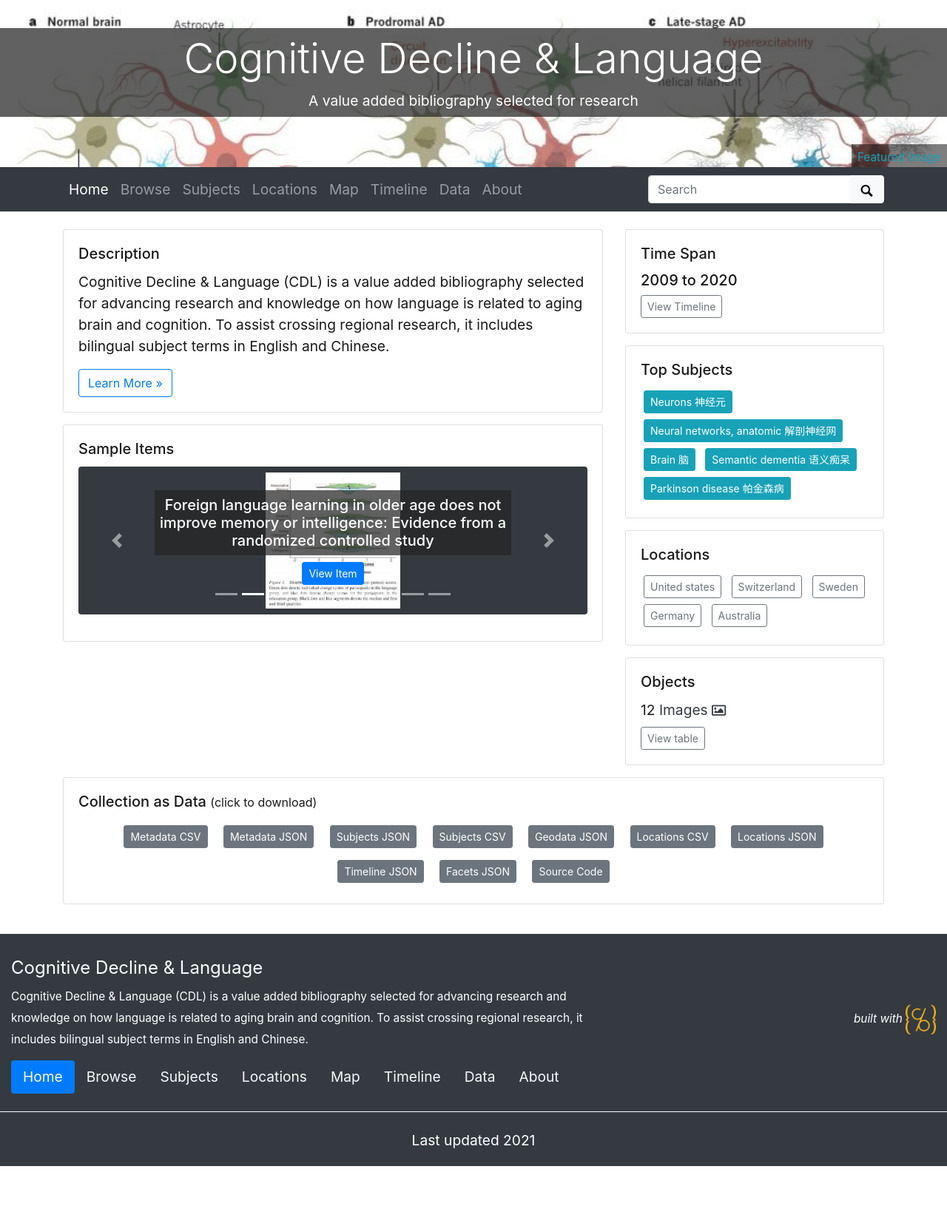
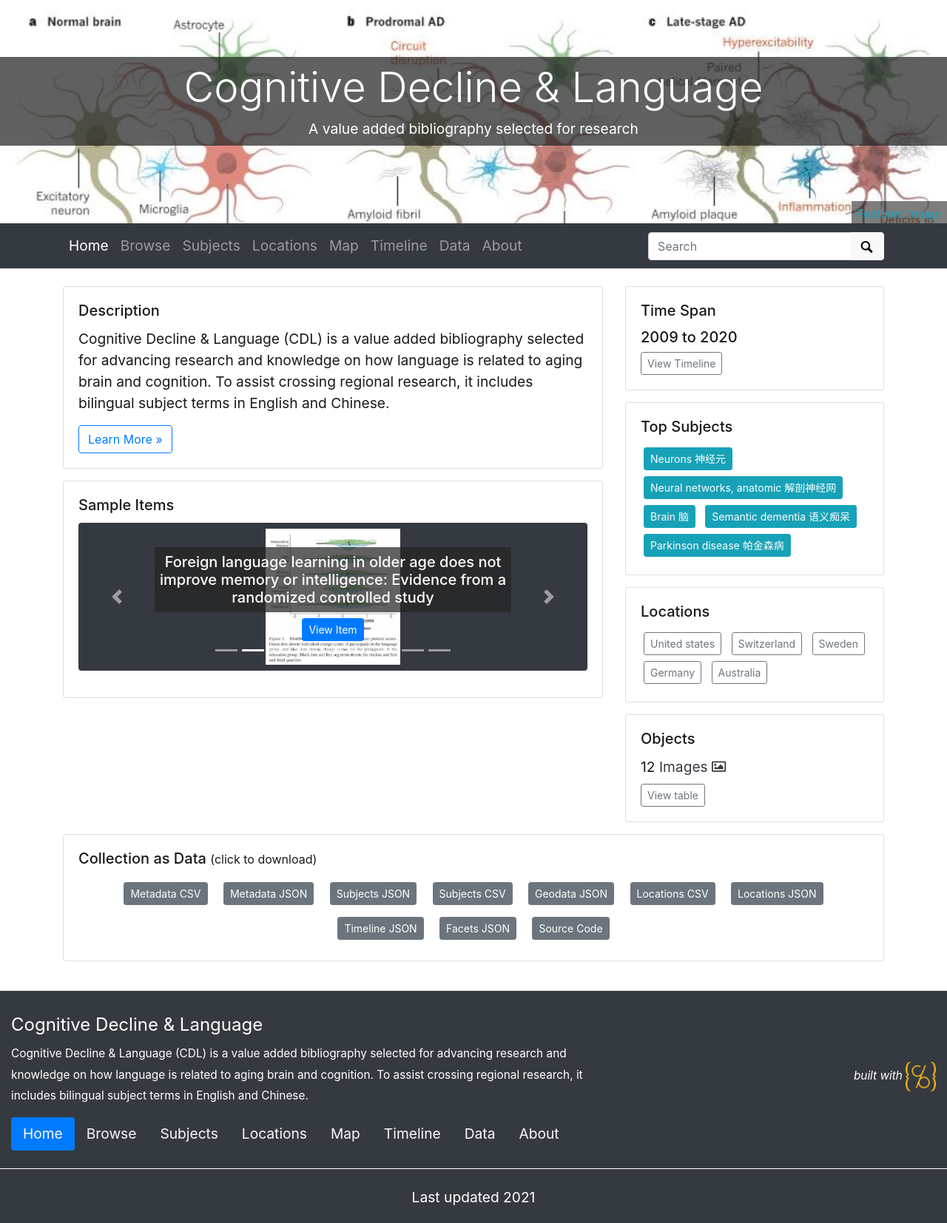
Before and after one commit to archivesw/cogfigcollection, a Jekyll site: the page built from index.md, in a window 1280 px wide. Shown: the whole page at 74% size. Built offline with Jekyll 4.4.1, drawn with Linux system fonts in a browser that asks for light colours; before the commit the page ends 1577 px from its top, so only the background shows below that.

Commit message:
update theme.yml

```diff
--- a/_data/theme.yml
+++ b/_data/theme.yml
@@ -10,7 +10,7 @@
 # use either an objectid (from an item in this collect), a relative location of an image in this repo (ex. /assets/img/feature.jpg), or a full url to an image elsewhere
 featured-image: cogfig027
 # optional: add extra padding around collection title for a larger image feature.
-home-title-y-padding: 2em
+home-title-y-padding: 4em
 # optional: change position of background image, center, top, bottom
 home-banner-image-position: top
 # height of the carousel at the bottom of the home page; this is in px, but just enter a number (don't include "px"). Default is 300
```
